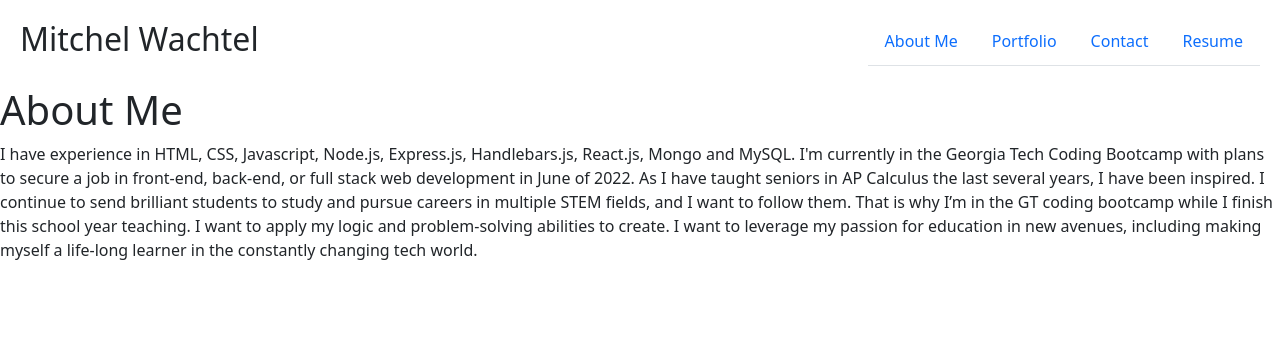
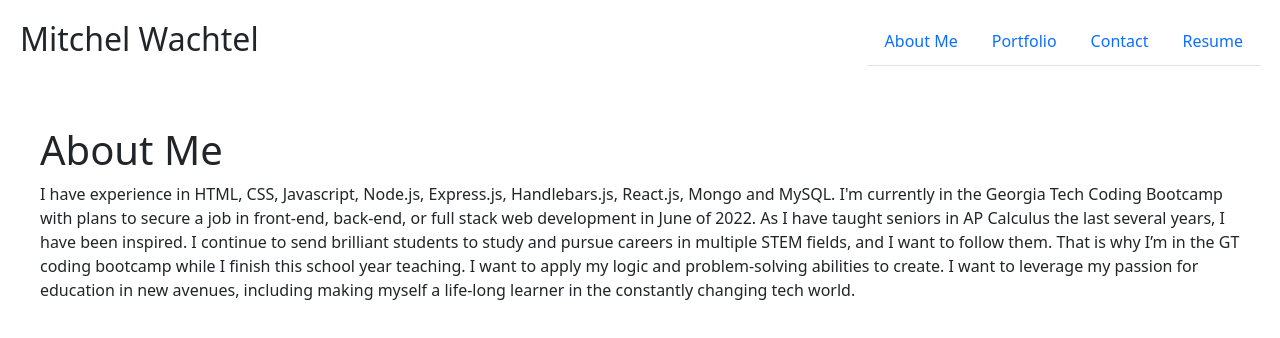
Before and after one commit to mitchelwachtel/portfolio-react, a React (Create React App) app: page / in a window 1280 px wide. Shown: the top 338 px of the page. Built offline with nearby package versions, Linux system fonts and the light colour scheme.

Commit message:
updated content.css

```diff
--- a/src/components/pages/About.js
+++ b/src/components/pages/About.js
@@ -1,8 +1,9 @@
 import React from "react";
+import '../../styles/Content.css'
 
 export default function About() {
   return (
-    <div>
+    <div className="content-container">
       <h1>About Me</h1>
       <p>
         I have experience in HTML, CSS, Javascript, Node.js, Express.js,
--- a/src/styles/Content.css
+++ b/src/styles/Content.css
@@ -0,0 +1,6 @@
+.content-container {
+    display: flex;
+    flex-direction: column;
+    justify-content: center;
+    padding: 40px;
+}
```
